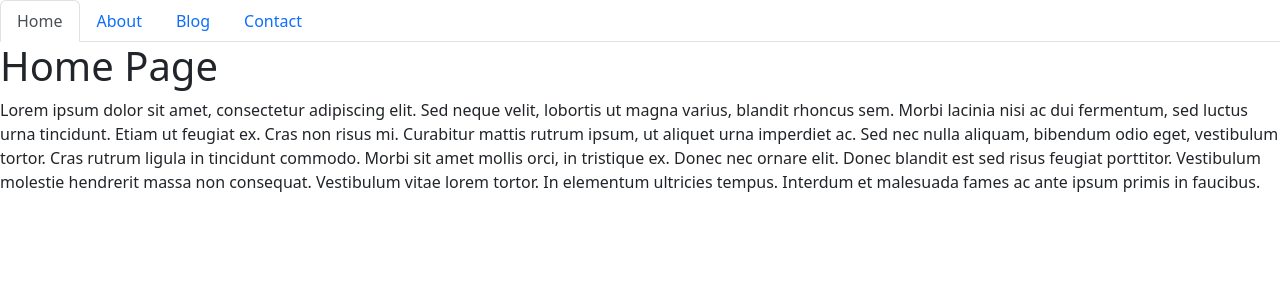
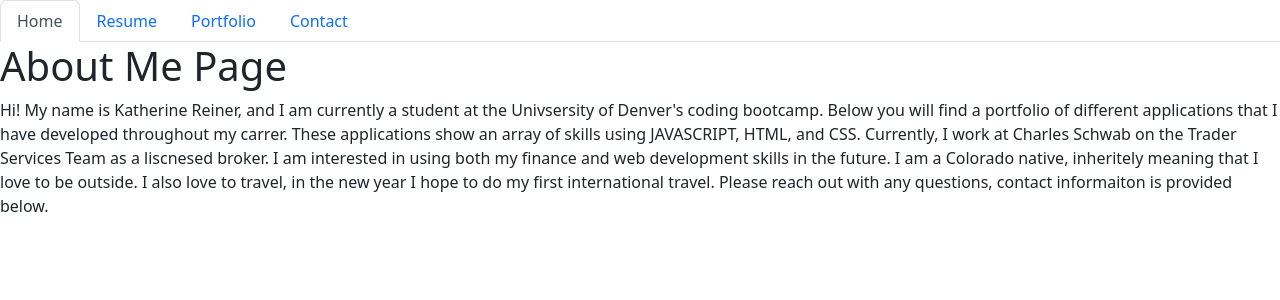
Before and after one commit to reinerkp/ReactPortfolio, a React (Create React App) app: page / in a window 1280 px wide. Shown: the top 300 px of the page. Built offline with nearby package versions, Linux system fonts and the light colour scheme.

Commit message:
created each section

```diff
--- /dev/null
+++ b/src/components/Assets/style.css
@@ -0,0 +1,109 @@
+.header {
+    padding: 50px;
+    font-family: 'optima, sans-serif';
+    background-image: url("./Assets/header.jpg");
+    background-position: center center;
+    border-radius: 15px;
+}
+body {
+    background: linear-gradient(#f17806,#e8751a, #fda403 );
+}
+.header h1 {
+    display: inline-block;
+    font-size: 50px;
+
+}
+
+h1{
+    color: #3d162b;
+}
+
+.header nav {
+    padding-top: 15px;
+    margin-right: 20px;
+    float: right;
+    font-family: 'Stencil Std, fantasy, cursive';
+    font-size: 20px;
+
+}
+
+.header nav ul li {
+    display: inline-block;
+    margin-left: 25px;}
+
+
+
+.All-Applications{
+
+    padding: 50px;
+    max-width: 1000px;
+    max-width: 0 auto;
+
+}
+
+.Applications {
+
+    flex: 0 0 600px;
+    border-radius: 10px;
+    padding: 10px;
+    text-align: left;
+    border-style: solid;
+    border-width: 3px;
+    height: 500px;
+    margin: 10px;
+
+}
+.sub-section {
+    display: grid;
+    grid-template-columns: repeat(2, 1fr);
+}
+#cake {
+    background-image: url("/Assets/cake.jpg");
+    background-size: 100%;
+}
+
+#trips {
+    background-image: url("./Assets/trips.jpg");
+    background-size: 100%;
+}
+
+#pumpkin {
+    background-image: url("/Assets/pumpkins.jpg");
+    background-size: 100%;
+}
+
+#sunset {
+    background-image: url("/Assets/sunset.jpg");
+    background-size: 100%;
+}
+
+.pic2 {
+    width: 15%;
+    border-radius: 10px;
+    border-style: solid;
+    margin-left: 40%;
+}
+
+p {
+ text-align: center;
+ font-size: large;
+}
+
+@media screen and (max-width: 750px) {
+    main,
+    nav {
+        flex-direction: column;
+    }
+}
+
+footer {
+    background-color: rgb(219, 136, 27);
+
+}
+
+footer li {
+    display: inline-block;
+   margin-left: 180px;
+   font-size: large;
+
+}
--- a/src/components/NavTabs.js
+++ b/src/components/NavTabs.js
@@ -7,33 +7,33 @@ function NavTabs({ currentPage, handlePageChange }) {
     <ul className="nav nav-tabs">
       <li className="nav-item">
         <a
-          href="#home"
-          onClick={() => handlePageChange('Home')}
+          href="#AboutMe"
+          onClick={() => handlePageChange('AboutMe')}
           // This is a conditional (ternary) operator that checks to see if the current page is "Home"
           // If it is, we set the current page to 'nav-link-active', otherwise we set it to 'nav-link'
-          className={currentPage === 'Home' ? 'nav-link active' : 'nav-link'}
+          className={currentPage === 'AboutMe' ? 'nav-link active' : 'nav-link'}
         >
           Home
         </a>
       </li>
       <li className="nav-item">
         <a
-          href="#about"
-          onClick={() => handlePageChange('About')}
-          // Check to see if the currentPage is `About`, and if so we use the active link class from bootstrap. Otherwise, we set it to a normal nav-link
-          className={currentPage === 'About' ? 'nav-link active' : 'nav-link'}
+          href="#Resume"
+          onClick={() => handlePageChange('Resume')}
+          // Check to see if the currentPage is `Resume`, and if so we use the active link class from bootstrap. Otherwise, we set it to a normal nav-link
+          className={currentPage === 'Resume' ? 'nav-link active' : 'nav-link'}
         >
-          About
+          Resume
         </a>
       </li>
       <li className="nav-item">
         <a
-          href="#blog"
-          onClick={() => handlePageChange('Blog')}
-          // Check to see if the currentPage is `Blog`, and if so we use the active link class from bootstrap. Otherwise, we set it to a normal nav-link
-          className={currentPage === 'Blog' ? 'nav-link active' : 'nav-link'}
+          href="#Portfolio"
+          onClick={() => handlePageChange('Portfolio')}
+          // Check to see if the currentPage is `Portfolio`, and if so we use the active link class from bootstrap. Otherwise, we set it to a normal nav-link
+          className={currentPage === 'Portfolio' ? 'nav-link active' : 'nav-link'}
         >
-          Blog
+          Portfolio
         </a>
       </li>
       <li className="nav-item">
--- a/src/components/PortfolioContainer.js
+++ b/src/components/PortfolioContainer.js
@@ -1,23 +1,23 @@
 import React, { useState } from 'react';
 import NavTabs from './NavTabs';
-import Home from './pages/Home';
-import About from './pages/About';
-import Blog from './pages/Blog';
+import AboutMe from './pages/About';
+import Resume from './pages/Resume';
+import Portfolio from './pages/Portfolio';
 import Contact from './pages/Contact';
 
 export default function PortfolioContainer() {
-  const [currentPage, setCurrentPage] = useState('Home');
+  const [currentPage, setCurrentPage] = useState('AboutMe');
 
   // This method is checking to see what the value of `currentPage` is. Depending on the value of currentPage, we return the corresponding component to render.
   const renderPage = () => {
-    if (currentPage === 'Home') {
-      return <Home />;
+    if (currentPage === 'AboutMe') {
+      return <AboutMe />;
     }
-    if (currentPage === 'About') {
-      return <About />;
+    if (currentPage === 'Resume') {
+      return <Resume />;
     }
-    if (currentPage === 'Blog') {
-      return <Blog />;
+    if (currentPage === 'Portfolio') {
+      return <Portfolio />;
     }
     return <Contact />;
   };
--- a/src/components/pages/About.js
+++ b/src/components/pages/About.js
@@ -3,14 +3,9 @@ import React from 'react';
 export default function About() {
   return (
     <div>
-      <h1>About Page</h1>
+      <h1>About Me Page</h1>
       <p>
-        Nunc pharetra finibus est at efficitur. Praesent sed congue diam.
-        Integer gravida dui mauris, ut interdum nunc egestas sed. Aenean sed
-        mollis diam. Nunc aliquet risus ac finibus porta. Nam quis arcu non
-        lectus tincidunt fermentum. Suspendisse aliquet orci porta quam semper
-        imperdiet. Praesent euismod mi justo, faucibus scelerisque risus cursus
-        in. Sed rhoncus mollis diam, sit amet facilisis lectus blandit at.
+      Hi! My name is Katherine Reiner, and I am currently a student at the Univsersity of Denver's coding bootcamp. Below you will find a portfolio of different applications that I have developed throughout my carrer. These applications show an array of skills using JAVASCRIPT, HTML, and CSS. Currently, I work at Charles Schwab on the Trader Services Team as a liscnesed broker. I am interested in using both my finance and web development skills in the future. I am a Colorado native, inheritely meaning that I love to be outside. I also love to travel, in the new year I hope to do my first international travel. Please reach out with any questions, contact informaiton is provided below.
       </p>
     </div>
   );
--- a/src/components/pages/Contact.js
+++ b/src/components/pages/Contact.js
@@ -4,19 +4,13 @@ export default function Contact() {
   return (
     <div>
       <h1>Contact Page</h1>
-      <p>
-        Integer cursus bibendum sem non pretium. Vestibulum in aliquet sem, quis
-        molestie urna. Aliquam semper ultrices varius. Aliquam faucibus sit amet
-        magna a ultrices. Aenean pellentesque placerat lacus imperdiet
-        efficitur. In felis nisl, luctus non ante euismod, tincidunt bibendum
-        mi. In a molestie nisl, eu sodales diam. Nam tincidunt lacus quis magna
-        posuere, eget tristique dui dapibus. Maecenas fermentum elementum
-        faucibus. Quisque nec metus vestibulum, egestas massa eu, sollicitudin
-        ipsum. Nulla facilisi. Sed ut erat ligula. Nam tincidunt nunc in nibh
-        dictum ullamcorper. Class aptent taciti sociosqu ad litora torquent per
-        conubia nostra, per inceptos himenaeos. Etiam ornare rutrum felis at
-        rhoncus. Etiam vel condimentum magna, quis tempor nulla.
-      </p>
+      <h3>Contact Me</h3>
+    <ul>
+        <li><a href="mailto:kate.reiner1@gmail.com"> kate.reiner1@gmail.com</a></li>
+        <li> Phone Number: 303-815-5979</li>
+        <li><a href="https://github.com/reinerkp">Git Hub Portfolio</a></li>
+        <li><a href="https://www.linkedin.com/in/katherine-reiner/">linkedIn</a></li>
+    </ul>
     </div>
   );
 }
--- a/src/components/pages/Home.js
+++ /dev/null
@@ -1,21 +0,0 @@
-import React from 'react';
-
-export default function Home() {
-  return (
-    <div>
-      <h1>Home Page</h1>
-      <p>
-        Lorem ipsum dolor sit amet, consectetur adipiscing elit. Sed neque
-        velit, lobortis ut magna varius, blandit rhoncus sem. Morbi lacinia nisi
-        ac dui fermentum, sed luctus urna tincidunt. Etiam ut feugiat ex. Cras
-        non risus mi. Curabitur mattis rutrum ipsum, ut aliquet urna imperdiet
-        ac. Sed nec nulla aliquam, bibendum odio eget, vestibulum tortor. Cras
-        rutrum ligula in tincidunt commodo. Morbi sit amet mollis orci, in
-        tristique ex. Donec nec ornare elit. Donec blandit est sed risus feugiat
-        porttitor. Vestibulum molestie hendrerit massa non consequat. Vestibulum
-        vitae lorem tortor. In elementum ultricies tempus. Interdum et malesuada
-        fames ac ante ipsum primis in faucibus.
-      </p>
-    </div>
-  );
-}
--- a/src/components/pages/Blog.js
+++ b/src/components/pages/Portfolio.js
@@ -1,9 +1,9 @@
 import React from 'react';
 
-export default function Blog() {
+export default function Portfolio() {
   return (
     <div>
-      <h1>Blog Page</h1>
+      <h1>Portfolio Page</h1>
       <p>
         Donec a volutpat quam. Curabitur nec varius justo, sed rutrum ligula.
         Curabitur pellentesque turpis sit amet eros iaculis, a mollis arcu
--- /dev/null
+++ b/src/components/pages/Resume.js
@@ -0,0 +1,17 @@
+import React from 'react';
+
+export default function Resume() {
+  return (
+    <div>
+      <h1>Resume  Page</h1>
+      <p>
+        Nunc pharetra finibus est at efficitur. Praesent sed congue diam.
+        Integer gravida dui mauris, ut interdum nunc egestas sed. Aenean sed
+        mollis diam. Nunc aliquet risus ac finibus porta. Nam quis arcu non
+        lectus tincidunt fermentum. Suspendisse aliquet orci porta quam semper
+        imperdiet. Praesent euismod mi justo, faucibus scelerisque risus cursus
+        in. Sed rhoncus mollis diam, sit amet facilisis lectus blandit at.
+      </p>
+    </div>
+  );
+}
```
Also changed, not shown: 1 other file (tests, documents, lock files or other folders).
